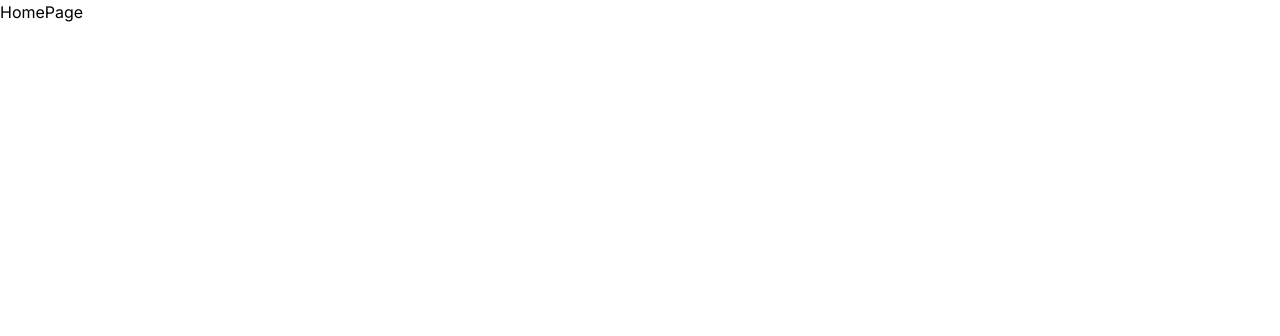
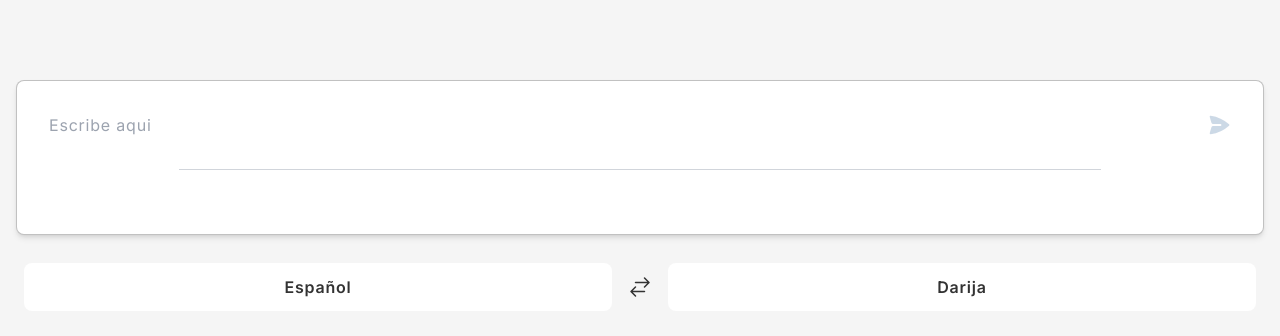
Before and after one commit to abdelkee/darija-translate, a Next.js app: page / in a window 1280 px wide. Shown: the top 336 px of the page. Built offline with nearby package versions, Linux system fonts and the light colour scheme; no server answers.

Commit message:
progress

```diff
--- a/package.json
+++ b/package.json
@@ -12,7 +12,8 @@
     "@supabase/supabase-js": "^2.38.4",
     "next": "14.0.3",
     "react": "^18",
-    "react-dom": "^18"
+    "react-dom": "^18",
+    "react-icons": "^4.12.0"
   },
   "devDependencies": {
     "@types/node": "^20",
--- a/src/app/layout.tsx
+++ b/src/app/layout.tsx
@@ -1,22 +1,26 @@
-import type { Metadata } from 'next'
-import { Inter } from 'next/font/google'
-import './globals.css'
+import type { Metadata } from "next";
+import { Inter } from "next/font/google";
+import "./globals.css";
 
-const inter = Inter({ subsets: ['latin'] })
+const inter = Inter({ subsets: ["latin"] });
 
 export const metadata: Metadata = {
-  title: 'Create Next App',
-  description: 'Generated by create next app',
-}
+  title: "Create Next App",
+  description: "Generated by create next app",
+};
 
 export default function RootLayout({
   children,
 }: {
-  children: React.ReactNode
+  children: React.ReactNode;
 }) {
   return (
     <html lang="en">
-      <body className={inter.className}>{children}</body>
+      <body
+        className={`${inter.className} bg-bg text-typography tracking-wider p-4`}
+      >
+        {children}
+      </body>
     </html>
-  )
+  );
 }
--- a/src/app/page.tsx
+++ b/src/app/page.tsx
@@ -1,7 +1,99 @@
-import React from "react";
+"use client";
+import React, { useRef, useState } from "react";
+import { HiMiniPaperAirplane, HiArrowsRightLeft } from "react-icons/hi2";
+import { translateAction } from "./utils/translateAction";
+import { supabase } from "./utils/supabaseServer";
+
+export type LanguageType = "Español" | "Darija";
+
+const laguages: [LanguageType, LanguageType] = ["Español", "Darija"];
 
 function HomePage() {
-  return <div>HomePage</div>;
+  const [languageFrom, setLanguageFrom] = useState<LanguageType>(laguages[0]);
+  const [languageTo, setLanguageTo] = useState<LanguageType>(laguages[1]);
+  const [inputValue, setInputValue] = useState("");
+  const [translatedWord, setTranslatedWord] = useState<string>("");
+  const inputRef = useRef(null);
+  const [translating, setTranslating] = useState(false);
+  const translate = async (formData: FormData) => {
+    setTranslating(true);
+    const wordToTranslate = formData.get("wordToTranslate");
+    const columnToFilter =
+      languageFrom === "Español" ? "spanish_word" : "darija_word";
+    const columnToSelect =
+      languageFrom === "Español" ? "darija_word" : "spanish_word";
+
+    let { data, error } = await supabase
+      .from("vocab")
+      .select(columnToSelect)
+      .eq(columnToFilter, wordToTranslate);
+
+    if (error) return console.log("Error getting the translation ", error);
+    const wordTranslated = data;
+    if (wordTranslated === null) {
+      setTranslatedWord("oops");
+    } else {
+      const result = wordTranslated[0];
+      setTranslatedWord(
+        // @ts-ignore
+        languageFrom === "Español" ? result.darija_word : result.spanish_word
+      );
+    }
+  };
+
+  const switchLanguages = () => {
+    setLanguageFrom(languageTo);
+    setLanguageTo(languageFrom);
+  };
+
+  const handleInputFocus = () => {
+    // @ts-ignore
+    inputRef.current.select();
+  };
+  return (
+    <main className="pt-16 gap-5 flex flex-col">
+      <section className="p-2 rounded-lg shadow-md border border-typography/30 bg-neutral flex flex-col gap-2">
+        <form
+          action={translate}
+          className="p-6 w-full flex justify-between gap-4"
+        >
+          <input
+            type="text"
+            name="wordToTranslate"
+            ref={inputRef}
+            onFocus={handleInputFocus}
+            placeholder={
+              languageFrom === "Español" ? "Escribe aqui" : "Ketbi hna"
+            }
+            className="flex-1 focus:outline-none bg-transparent focus:bg-transparent"
+            onChange={(e) => setInputValue(e.target.value)}
+          />
+          <button
+            type="submit"
+            className="text-primary disabled:text-primary/20"
+            disabled={!inputValue}
+          >
+            <HiMiniPaperAirplane size={24} />
+          </button>
+        </form>
+        <div className="w-3/4 self-center border-t border-gray-300"></div>
+        <div className="p-6 w-full">
+          <p className="text-primary font-semibold ">{translatedWord}</p>
+        </div>
+      </section>
+      <section className="p-2 flex justify-between gap-4">
+        <p className="rounded-lg px-2 py-3 bg-neutral font-semibold flex-1 text-center">
+          {languageFrom}
+        </p>
+        <button onClick={switchLanguages}>
+          <HiArrowsRightLeft size={24} />
+        </button>
+        <p className="rounded-lg px-2 py-3 bg-neutral font-semibold flex-1 text-center">
+          {languageTo}
+        </p>
+      </section>
+    </main>
+  );
 }
 
 export default HomePage;
--- /dev/null
+++ b/src/app/utils/translateAction.ts
@@ -0,0 +1,22 @@
+"use server";
+
+import { LanguageType } from "../page";
+import { supabase } from "./supabaseServer";
+
+export const translateAction = async (formData: FormData, languageFrom: LanguageType) => {
+
+    const wordToTranslate = formData.get("wordToTranslate");
+    const columnToFilter = languageFrom === 'Español' ? 'spanish_word' : 'darija_word'
+    const columnToSelect = languageFrom === 'Español' ? 'darija_word' : 'spanish_word'
+
+    let { data: wordTranslated, error } = await supabase
+        .from('vocab')
+        .select(columnToSelect)
+        .eq(columnToFilter, wordToTranslate)
+    console.log(wordTranslated);
+
+
+    // console.log(wordToTranslate);
+    // console.log(languageFrom);
+
+}
--- a/tailwind.config.ts
+++ b/tailwind.config.ts
@@ -8,11 +8,15 @@ const config: Config = {
   ],
   theme: {
     extend: {
-      backgroundImage: {
-        'gradient-radial': 'radial-gradient(var(--tw-gradient-stops))',
-        'gradient-conic':
-          'conic-gradient(from 180deg at 50% 50%, var(--tw-gradient-stops))',
-      },
+      colors: {
+        primary: '#004080',
+        secondary: '#FFA500',
+        accent: '#556B2F',
+        highlight: '#87CEEB',
+        bg: '#F5F5F5',
+        typography: '#333333',
+        neutral: '#ffffff'
+      }
     },
   },
   plugins: [],
```
Also changed, not shown: 1 other file (tests, documents, lock files or other folders).
